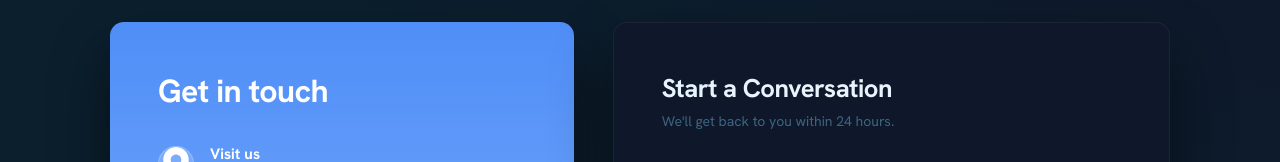
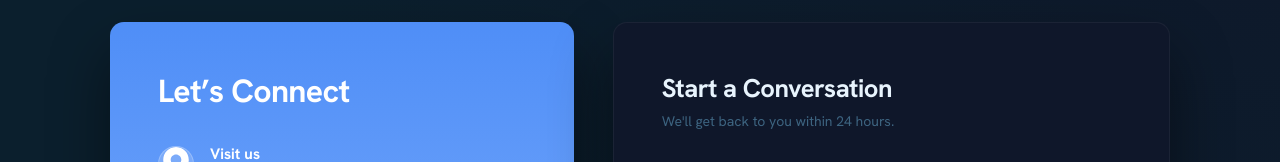
Before and after one commit to Mohan507/radcubtask, a React (Vite) app: page / in a window 1280 px wide. Shown: the part 315-477 px from the top of the page. Built offline with nearby package versions, Linux system fonts and the light colour scheme.

Commit message:
text changes need

```diff
--- a/src/components/ContactPage.tsx
+++ b/src/components/ContactPage.tsx
@@ -53,7 +53,7 @@ export default function ContactPage() {
 
         <section className="contact-container">
           <div className="contact-info-panel">
-            <h2>Get in touch</h2>
+            <h2>Let’s Connect</h2>
 
             <div className="info-block">
               <div className="info-row">
```
